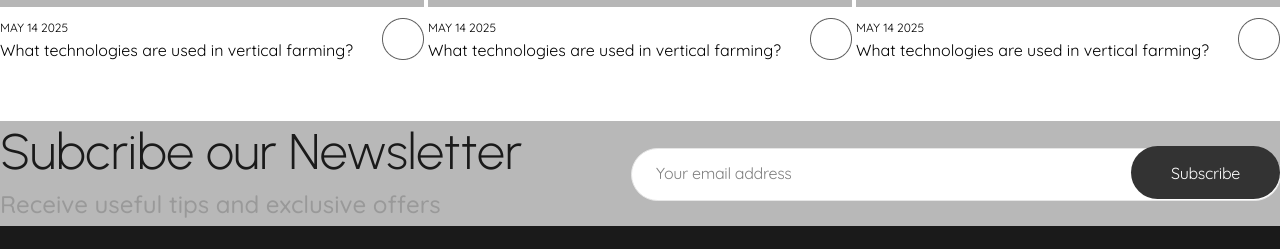
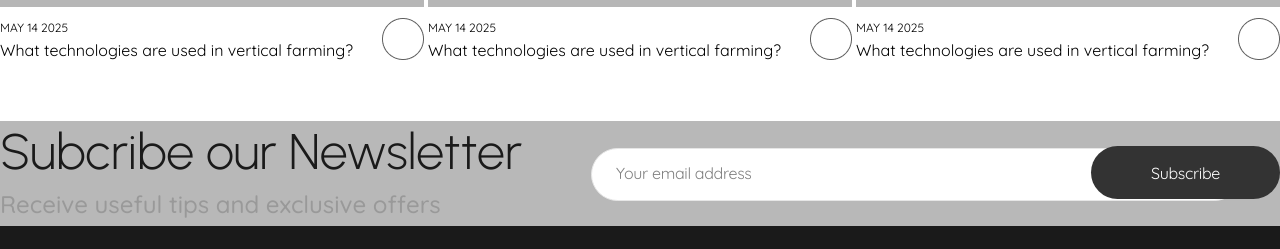
Before and after one commit to t3vel/online-store-frontend, a React (Vite) app: page / in a window 1280 px wide. Shown: the part 4070-4319 px from the top of the page. Built offline with nearby package versions, Linux system fonts and the light colour scheme.

Commit message:
fix btn newsletter section

```diff
--- a/src/components/NewsLetter/NewsLetter.module.css
+++ b/src/components/NewsLetter/NewsLetter.module.css
@@ -43,7 +43,7 @@
 
 .btn {
   border-radius: 32px;
-  padding: 16px 40px;
+  padding: 16px 60px;
   background: #333;
   font-weight: 400;
   font-size: 16px;
```
